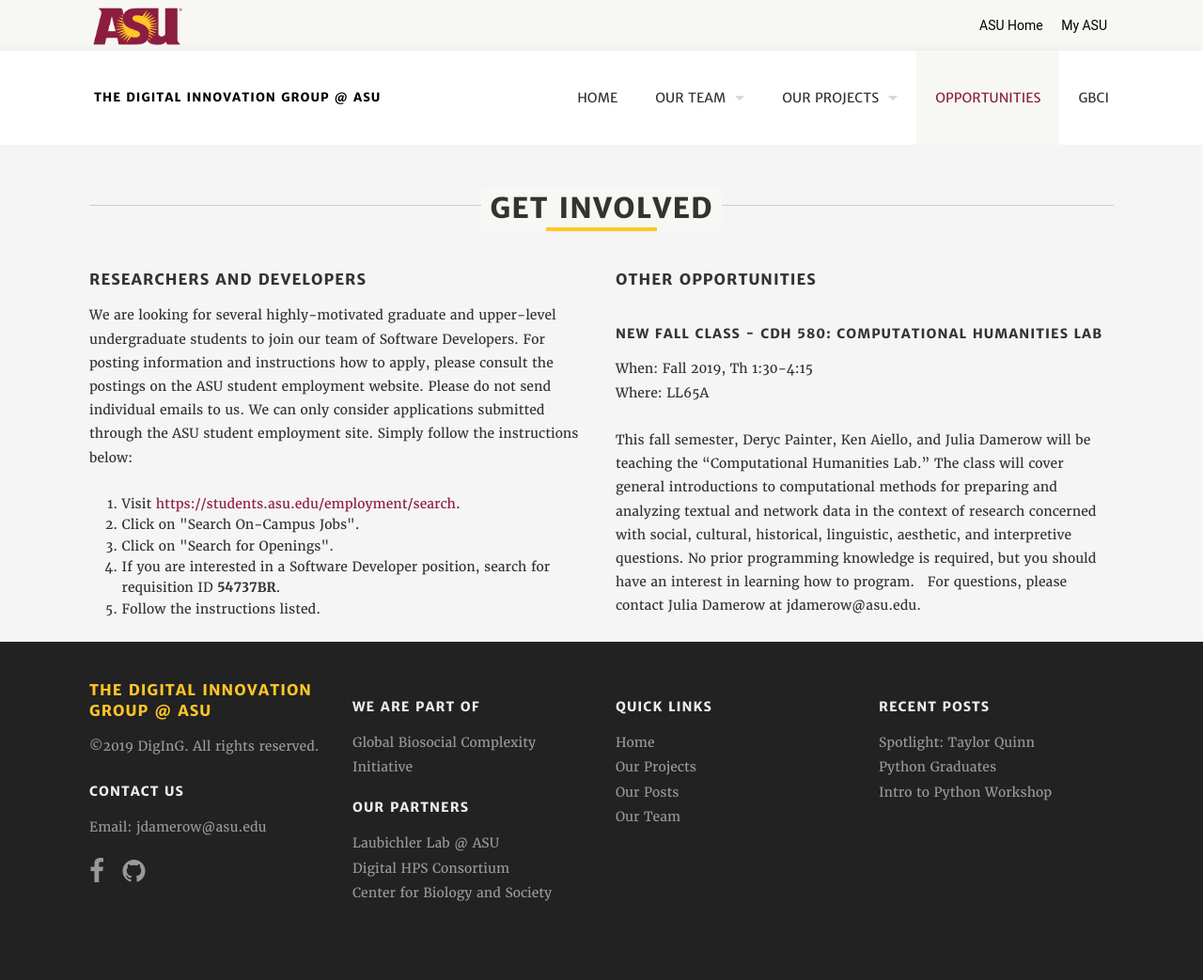
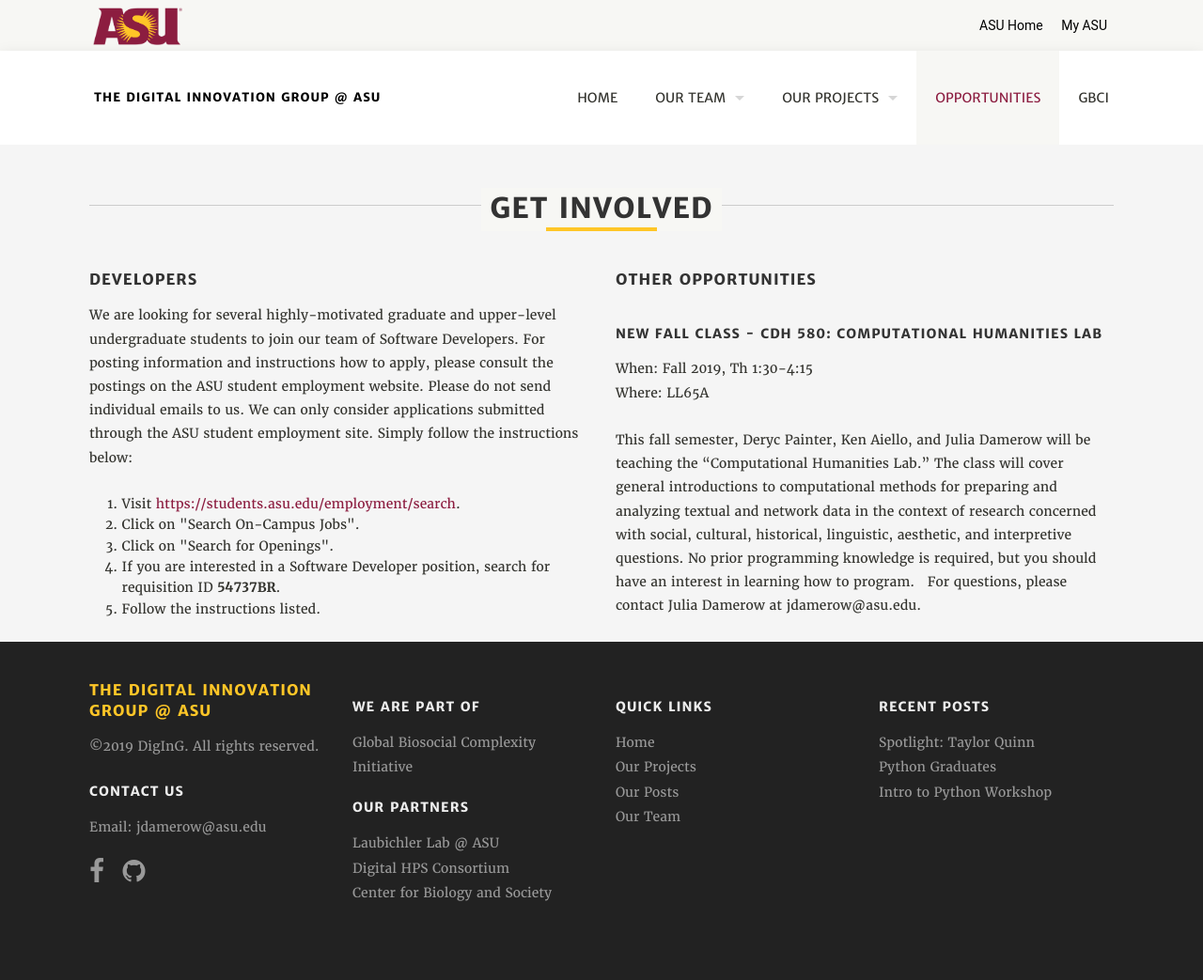
Before and after one commit to diging/diging, a Jekyll site: the page built from opportunities/index.html, in a window 1280 px wide. Shown: the whole page at 94% size. Built offline with Jekyll 4.4.1, drawn with Linux system fonts in a browser that asks for light colours.

Commit message:
[WEB-22] had to remove the word Researchers from the post

```diff
--- a/opportunities/index.html
+++ b/opportunities/index.html
@@ -18,7 +18,7 @@
     <div class="row">
       <div class="large-6 medium-6 columns">
         <header>
-          <h3 >Researchers and Developers</h3>
+          <h3 >Developers</h3>
         </header>
         <!-- <p style="padding-bottom: 350px;  ">We are currently not hiring. Please check back later for more info.</p> -->
 	<p>We are looking for several highly-motivated graduate and upper-level undergraduate students to join our team of Software Developers. For posting information and instructions how to apply, please consult the postings on the ASU student employment website. Please do not send individual emails to us. We can only consider applications submitted through the ASU student employment site. Simply follow the instructions below: </p>
```
